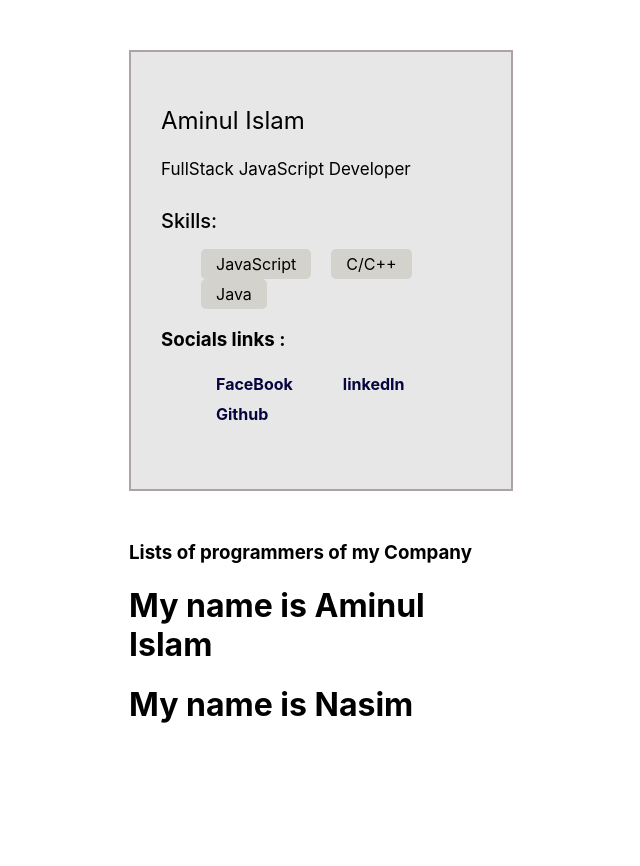
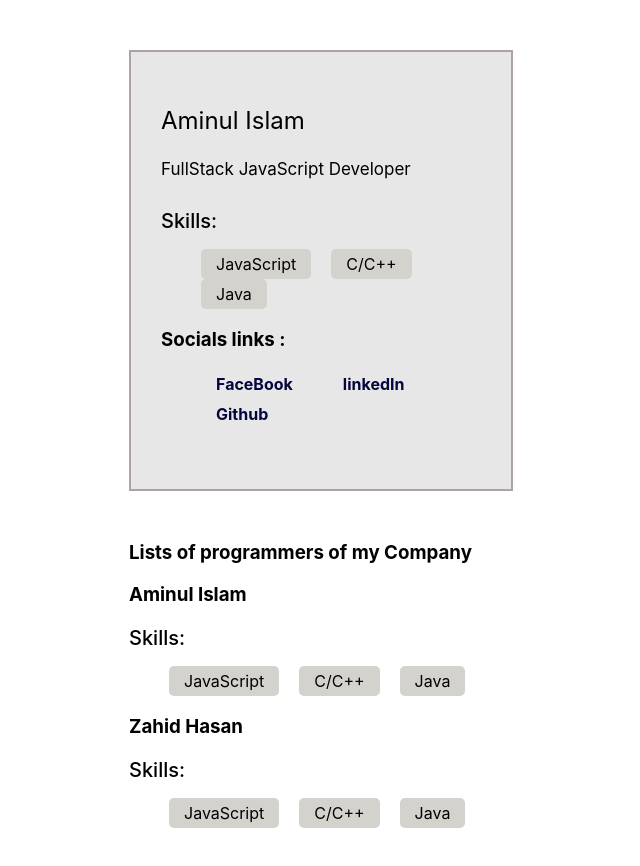
Before and after one commit to Aminul264/Test-01, a React (Create React App) app: page / in a window 1280 px wide. Shown: the top 866 px of the page, without its empty margins (319-959 px from the left). Before the commit the page ends 800 px from the top, so only its background shows below. Built offline with nearby package versions, Linux system fonts and the light colour scheme.

Commit message:
reuse component

```diff
--- a/src/components/app.jsx
+++ b/src/components/app.jsx
@@ -1,7 +1,8 @@
 import React,{Component} from "react";
 
 import Profile from './profile/index'
-//import Skills from "./profile/Skills";
+import Skills from "./profile/Skills";
+
 import MyProps from './props';
 
 class App extends Component{
@@ -11,8 +12,10 @@ class App extends Component{
                 <Profile/>
                 <div style ={{margin:'50px 35%'}}>
                     <h3>Lists of programmers of my Company</h3>
-                    <MyProps name='Aminul Islam'/>
-                    <MyProps name='Nasim'/>
+                    <h3>Aminul Islam</h3>
+                    <Skills/>
+                    <h3>Zahid Hasan</h3>
+                    <Skills/>
                 </div>
             </div>
         )
```
